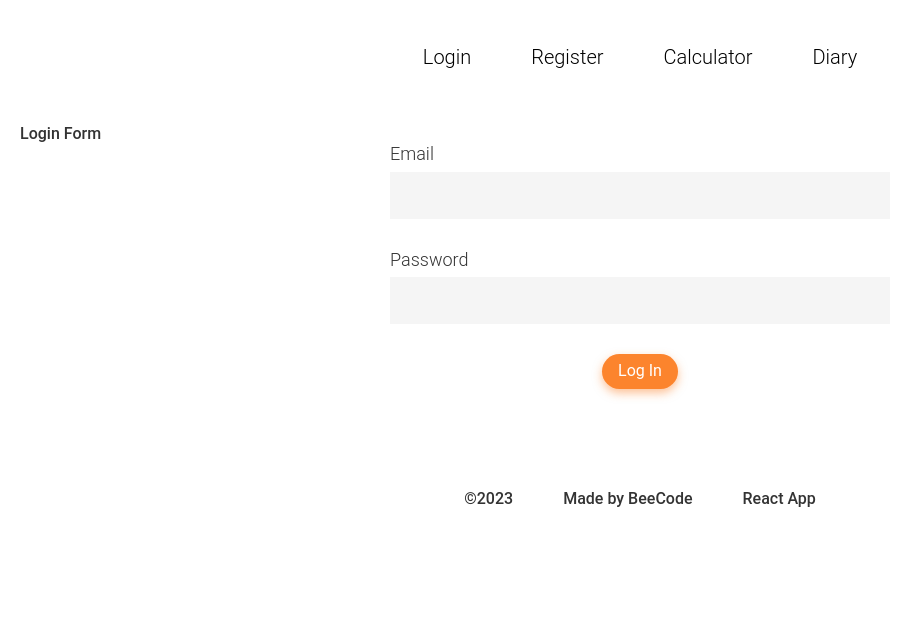
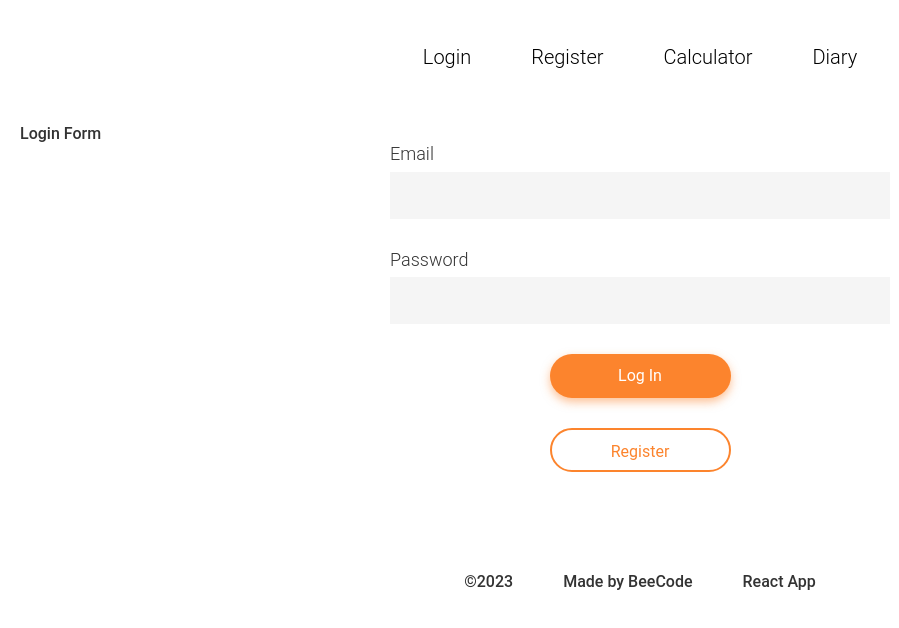
Before and after one commit to ibardych/slimmome-react-app, a React (Create React App) app: page /slimmome-react-app/login in a window 1280 px wide. Shown: the top 628 px of the page, without its empty margins (0-899 px from the left). Built offline with nearby package versions, Linux system fonts and the light colour scheme.

Commit message:
add buttons styles

```diff
--- a/src/components/LoginForm/LoginForm.jsx
+++ b/src/components/LoginForm/LoginForm.jsx
@@ -44,7 +44,12 @@ export const LoginForm = () => {
           value={fields.name}
           onChange={handleInputChange}
         />
-        <Button type="submit">Log In</Button>
+        <Button className="login-orange" type="submit">
+          Log In
+        </Button>
+        <Button className="login-white" type="submit">
+          Register
+        </Button>
       </FormContainer>
     </LoginFormStyled>
   );
--- a/src/components/RegisterForm/RegisterForm.jsx
+++ b/src/components/RegisterForm/RegisterForm.jsx
@@ -52,7 +52,9 @@ export const RegisterForm = () => {
           value={fields.password}
           onChange={handleInputChange}
         />
-        <Button type="submit">Register</Button>
+        <Button className="login-orange" type="submit">
+          Register
+        </Button>
       </FormContainer>
     </RegisterFormStyled>
   );
--- a/src/components/Styled/Button.styled.jsx
+++ b/src/components/Styled/Button.styled.jsx
@@ -2,13 +2,38 @@ import styled from '@emotion/styled';
 
 export const Button = styled.button`
   font-size: 16px;
-  padding: 8px 16px;
+  padding: 13px 0;
   color: #fff;
   border: none;
   background: #fc842d;
   box-shadow: 0px 4px 10px rgba(252, 132, 45, 0.5);
   border-radius: 30px;
+  &.login-orange {
+    width: 181px;
+    height: 44px;
+    padding: 13px 0;
+  }
+  &.login-white {
+    width: 181px;
+    height: 44px;
+    padding: 13px 0;
+    background: #fff;
+    color: #fc842d;
+    border: 2px solid #fc842d;
+    box-shadow: none;
+  }
+  &.start {
+    width: 210px;
+    height: 43px;
+    padding: 13px 0;
+  }
+  &.add-product {
+    width: 48px;
+    height: 48px;
+    border-radius: 50%;
+  }
   &:hover {
+    animation: jelly 0.5s;
   }
 
   &.totop {
@@ -31,4 +56,17 @@ export const Button = styled.button`
       display: none;
     }
   }
+  @keyframes jelly {
+    25% {
+      transform: scale(0.9, 1.1);
+    }
+
+    50% {
+      transform: scale(1.1, 0.9);
+    }
+
+    75% {
+      transform: scale(0.95, 1.05);
+    }
+  }
 `;
```
